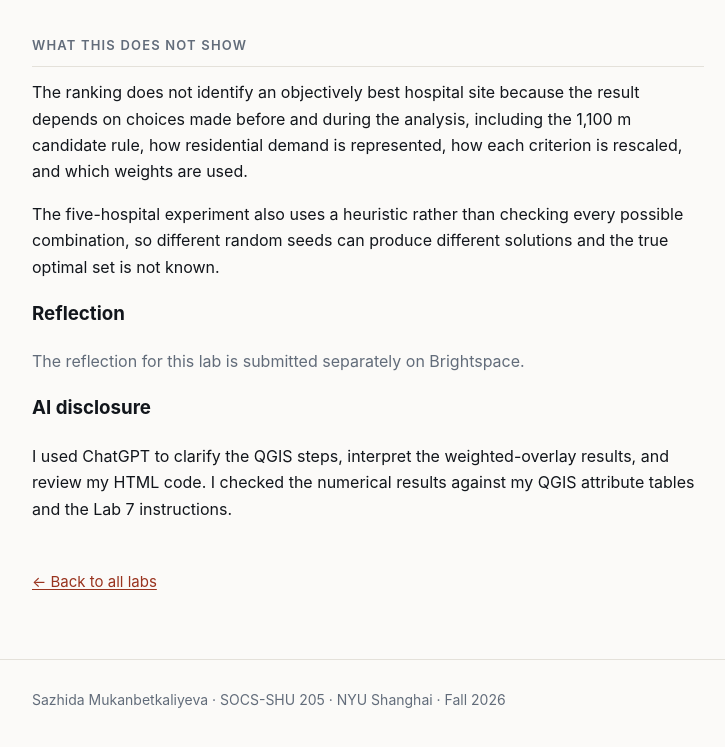
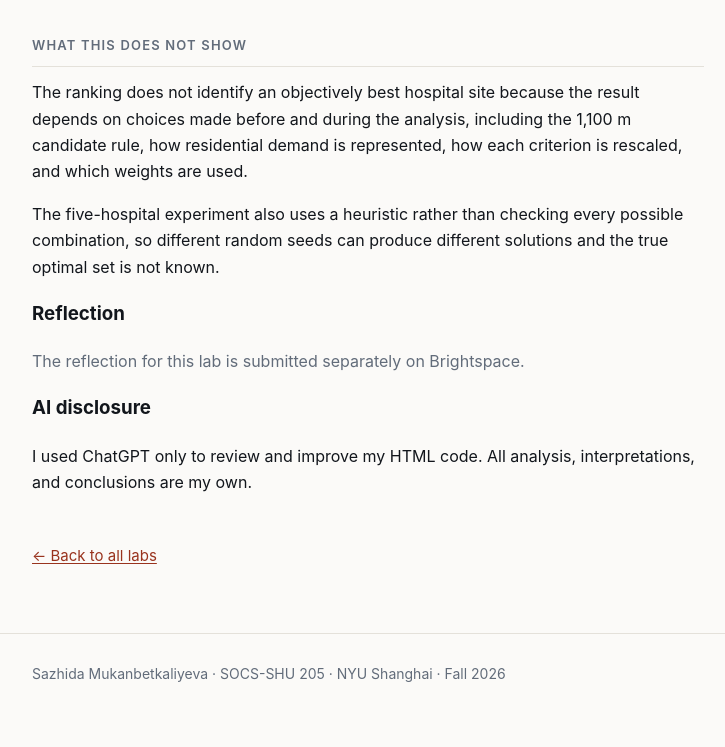
Before and after one commit to sm13352/spatial-portfolio, a plain HTML site: page labs/lab-07.html in a window 1280 px wide. Shown: the part 2946-3693 px from the top of the page, without its empty margins (272-997 px from the left). After the commit the page ends 3671 px from the top, so only its background shows below. Drawn offline with Linux system fonts and the light colour scheme.

Commit message:
Update lab-07.html

```diff
--- a/labs/lab-07.html
+++ b/labs/lab-07.html
@@ -309,9 +309,8 @@
   <h3>AI disclosure</h3>
 
   <p>
-    I used ChatGPT to clarify the QGIS steps, interpret the weighted-overlay
-    results, and review my HTML code. I checked the numerical results against
-    my QGIS attribute tables and the Lab 7 instructions.
+     I used ChatGPT only to review and improve my HTML code. All analysis,
+  interpretations, and conclusions are my own.
   </p>
 
 
```
